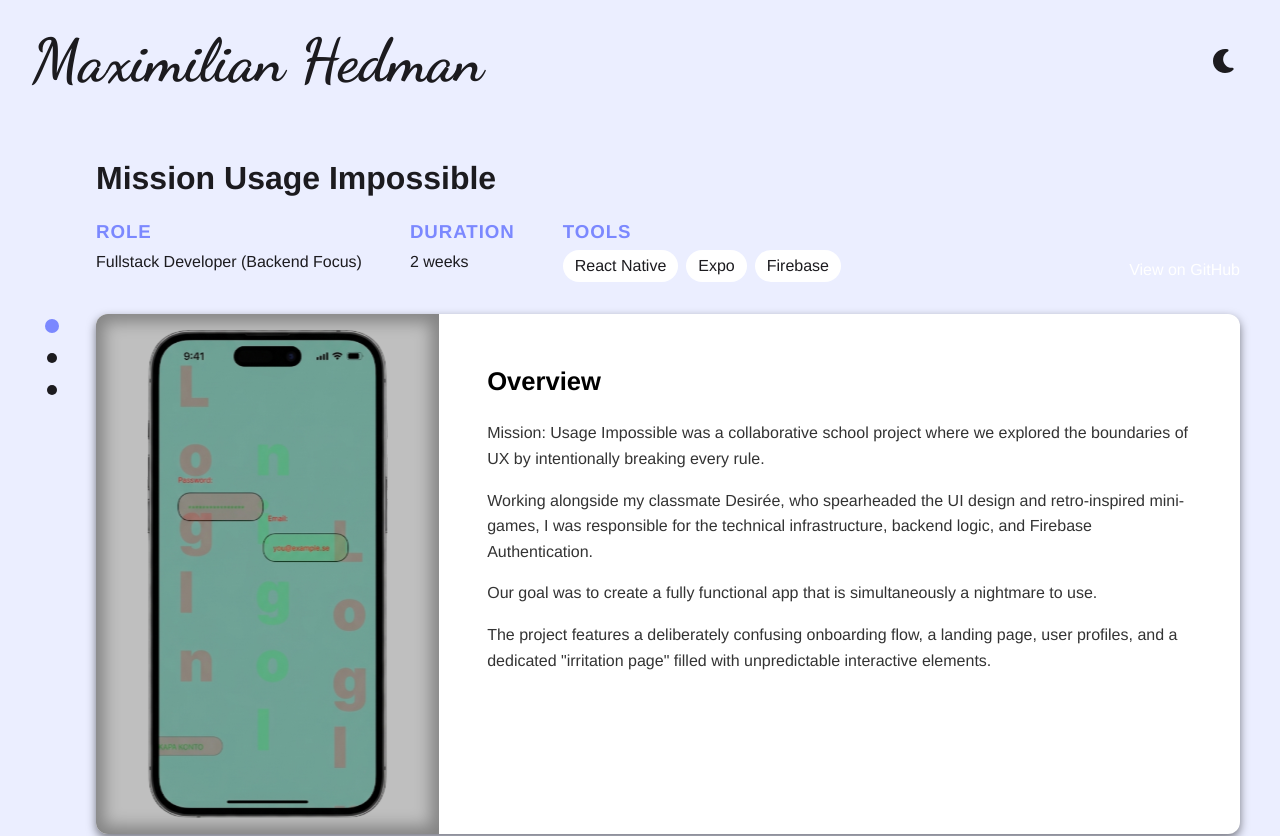
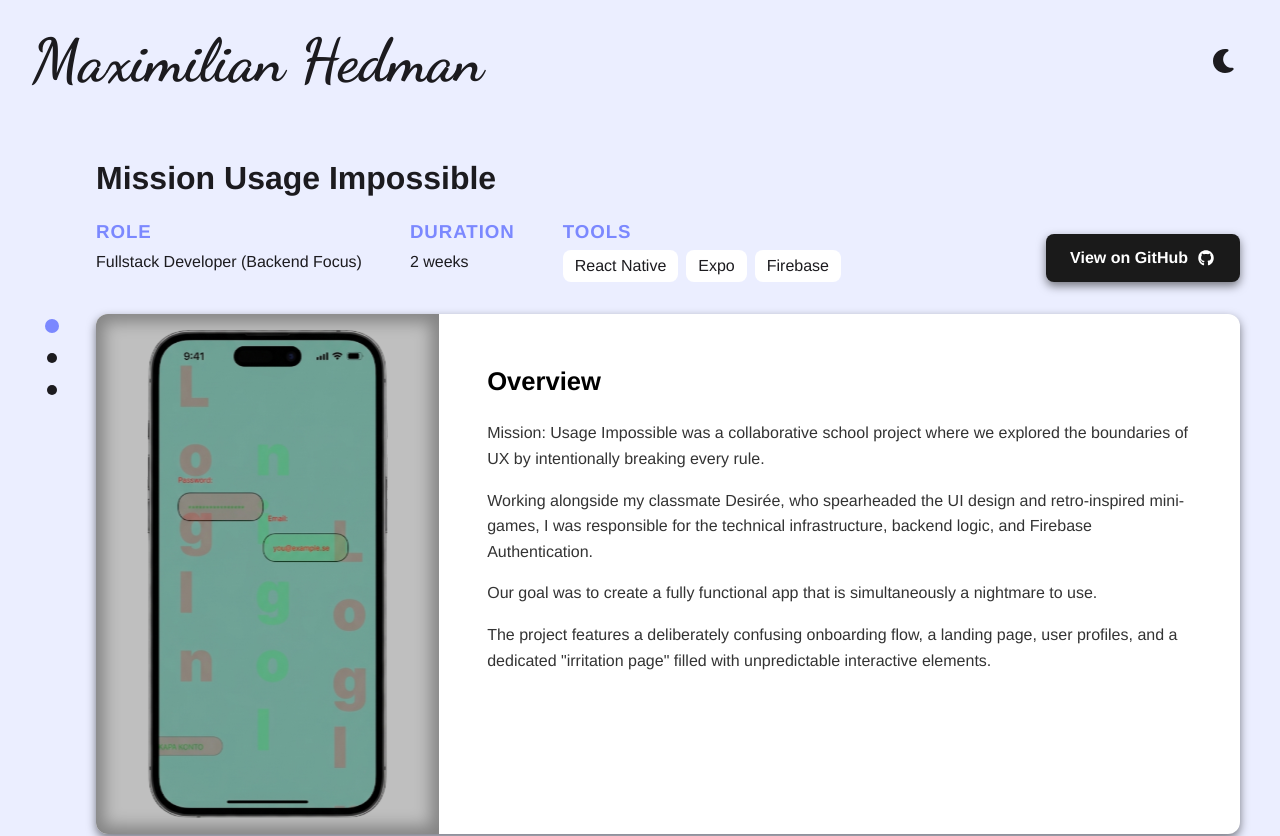
Before and after one commit to Antarcticz/Portfolio, a React (Vite) app: page /project/mission-usage-impossible in a window 1280 px wide. Shown: the top 836 px of the page. Built offline with nearby package versions, Linux system fonts and the light colour scheme.

Commit message:
FIX: Style for GithubProjectBtn, added icons for some buttons and corrected border radius.

```diff
--- a/src/components/Buttons/BackToTopBtn/BackToTopBtn.scss
+++ b/src/components/Buttons/BackToTopBtn/BackToTopBtn.scss
@@ -9,7 +9,7 @@
         justify-content: center;
         gap: 0.5rem;
         padding: 0.75rem 1.5rem;
-        border-radius: 1rem;
+        border-radius: 0.5rem;
         background-color: $surface-container;
         border: none;
         cursor: pointer;
--- a/src/components/Buttons/GithubProjectBtn/GithubProjectBtn.jsx
+++ b/src/components/Buttons/GithubProjectBtn/GithubProjectBtn.jsx
@@ -1,5 +1,6 @@
 import React from 'react';
 import useProject from '../../../hooks/useProject';
+import { FontAwesomeIcon } from '@fortawesome/react-fontawesome';
 import './GithubProjectBtn.scss';
 
 const GithubProjectBtn = () => {
@@ -16,6 +17,7 @@ const GithubProjectBtn = () => {
             aria-label="View source code on GitHub (opens in a new tab)"
         >
             <span className="bold">View on GitHub</span>
+            <FontAwesomeIcon icon={['fab', 'github']} aria-hidden="true" />
         </a>
     );
 };
--- a/src/components/Buttons/GithubProjectBtn/GithubProjectBtn.scss
+++ b/src/components/Buttons/GithubProjectBtn/GithubProjectBtn.scss
@@ -0,0 +1,41 @@
+@use "../../../partials/colors" as *;
+
+.github-project-btn {
+    display: flex;
+    align-items: center;
+    justify-content: center;
+    gap: 0.5rem;
+    padding: 0.75rem 1.5rem;
+    border-radius: 0.5rem;
+    background-color: $surface-container;
+    border: none;
+    text-decoration: none;
+    cursor: pointer;
+    box-shadow: $shadow-standard;
+    transition: all 0.3s ease;
+
+    font-family: inherit;
+    line-height: 1.5;
+    box-sizing: border-box;
+
+    .bold {
+        font-weight: 600;
+        color: $on-surface;
+        font-size: 1rem;
+    }
+
+    &:focus-visible {
+        outline: 3px solid $primary-dim;
+        outline-offset: 4px;
+        box-shadow: $glow-primary-small;
+    }
+
+    &:hover {
+        transform: translateY(-3px);
+        box-shadow: $glow-primary-small;
+    }
+
+    &:active {
+        transform: translateY(0);
+    }
+}
--- a/src/components/Buttons/ProjectSourceBtn/ProjectSourceBtn.jsx
+++ b/src/components/Buttons/ProjectSourceBtn/ProjectSourceBtn.jsx
@@ -1,5 +1,6 @@
 import React from 'react';
 import useProject from '../../../hooks/useProject';
+import { FontAwesomeIcon } from '@fortawesome/react-fontawesome';
 import './ProjectSourceBtn.scss';
 
 const ProjectSourceBtn = ({ onClick }) => {
@@ -24,6 +25,7 @@ const ProjectSourceBtn = ({ onClick }) => {
             onClick={onClick}
         >
             <span className="bold">{buttonText}</span>
+            <FontAwesomeIcon icon={['fas', 'arrow-up-right-from-square']} aria-hidden="true" />
         </a>
     );
 };
--- a/src/components/Buttons/ProjectSourceBtn/ProjectSourceBtn.scss
+++ b/src/components/Buttons/ProjectSourceBtn/ProjectSourceBtn.scss
@@ -5,6 +5,7 @@
     align-items: center;
     justify-content: center;
     width: 100%;
+    gap: 0.5rem;
     padding: 0.75rem 1.5rem;
     border-radius: 0.5rem;
     background-color: #7b88ff;
--- a/src/pages/ProjectDetails/ProjectDetails.scss
+++ b/src/pages/ProjectDetails/ProjectDetails.scss
@@ -107,7 +107,7 @@
                 .tool-tag {
                     background-color: $theme-surface-container;
                     padding: 0.25rem 0.75rem;
-                    border-radius: 1rem;
+                    border-radius: 0.5rem;
                     font-size: 0.75rem;
                     color: $theme-on-surface;
 
--- a/src/utils/icons.js
+++ b/src/utils/icons.js
@@ -1,5 +1,5 @@
 import { library } from '@fortawesome/fontawesome-svg-core';
-import { faBars, faEnvelope, faArrowUp, faArrowLeft, faXmark, faSun, faMoon } from '@fortawesome/free-solid-svg-icons';
+import { faBars, faEnvelope, faArrowUp, faArrowLeft, faXmark, faSun, faMoon, faArrowUpRightFromSquare } from '@fortawesome/free-solid-svg-icons';
 import { faLinkedin, faGithub, faFacebook } from '@fortawesome/free-brands-svg-icons';
 
-library.add(faBars, faEnvelope, faArrowUp, faArrowLeft, faXmark, faSun, faMoon, faLinkedin, faGithub, faFacebook);
+library.add(faBars, faEnvelope, faArrowUp, faArrowLeft, faXmark, faSun, faMoon, faArrowUpRightFromSquare, faLinkedin, faGithub, faFacebook);
```
